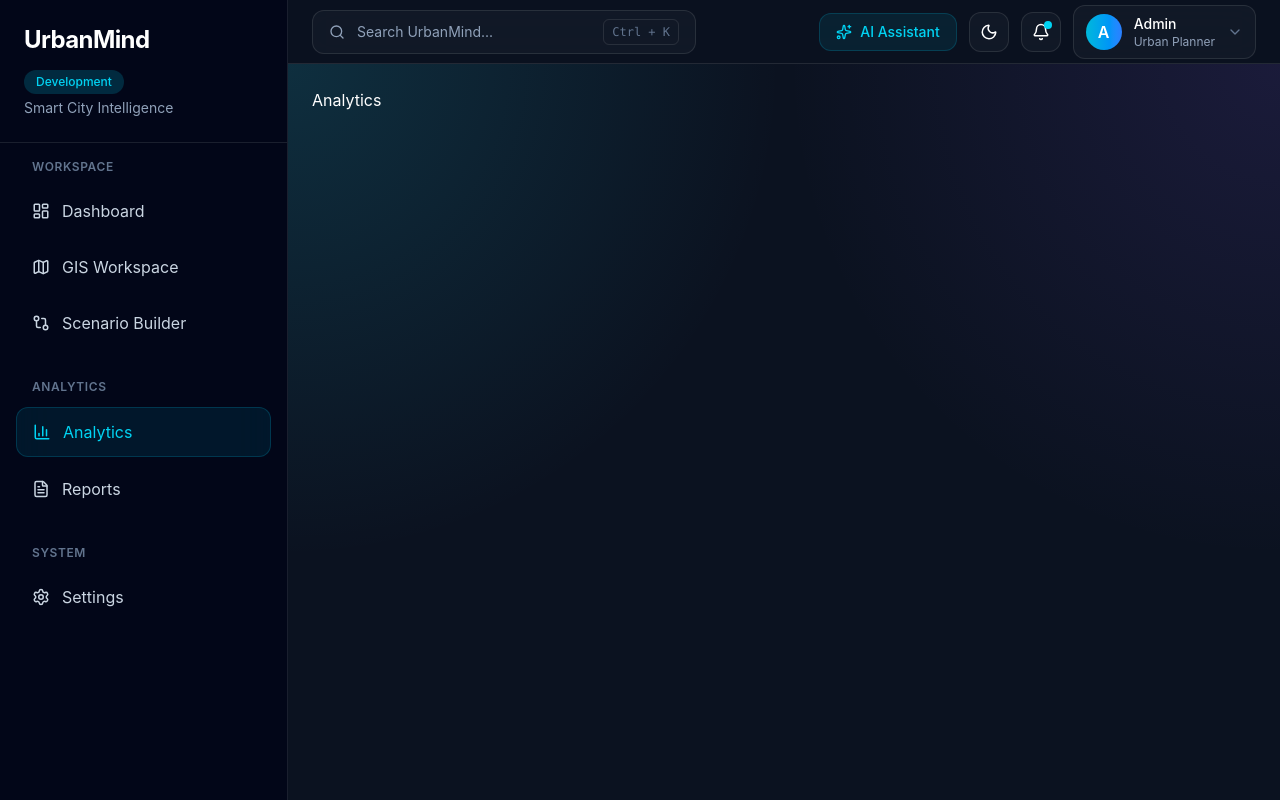
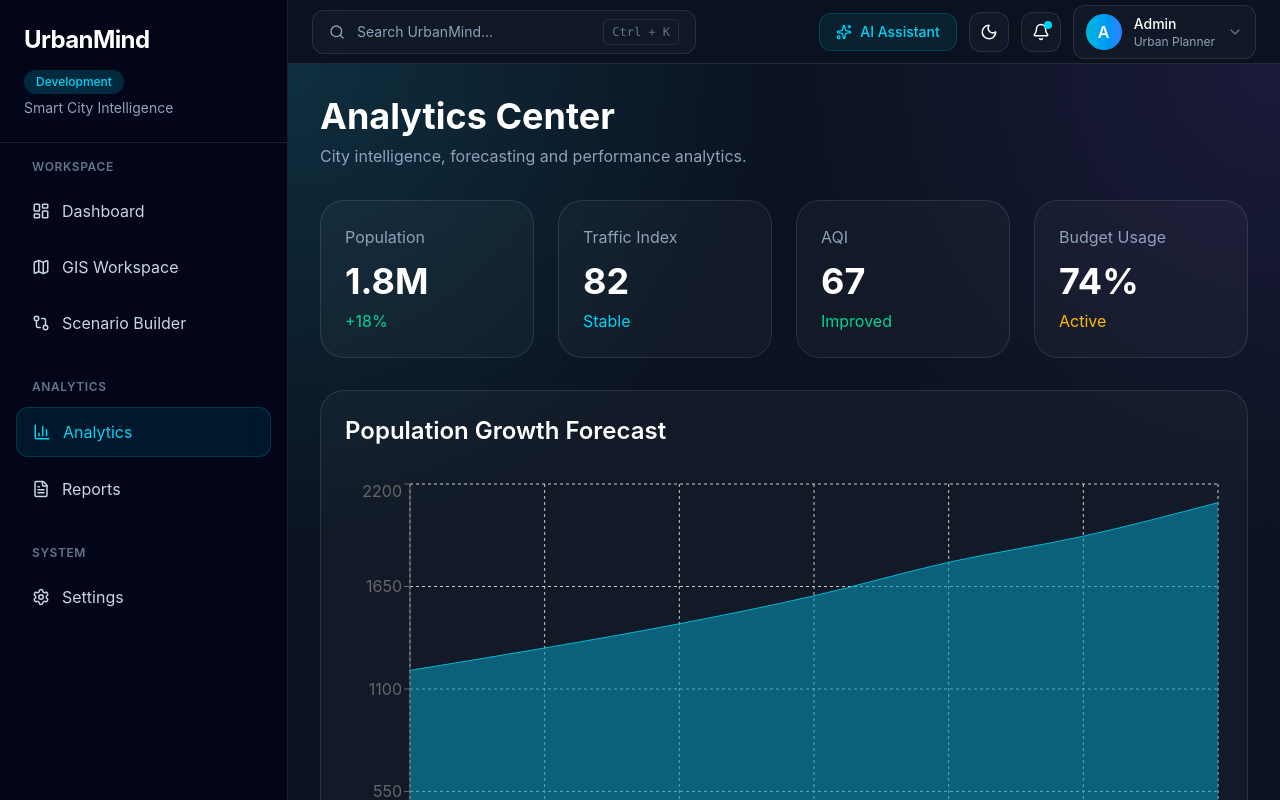
Before and after one commit to Akanksha7Dixit/UrbanMind, a React app in the folder frontend/: page /analytics in a window 1280 px wide. Built offline with nearby package versions, Linux system fonts and the light colour scheme; the HTML template or start-up script is replaced by a standard one.

Commit message:
added analytics and graphs

```diff
--- a/frontend/src/features/analytics/AnalyticsPage.jsx
+++ b/frontend/src/features/analytics/AnalyticsPage.jsx
@@ -1,7 +1,331 @@
+import {
+  AreaChart,
+  Area,
+  XAxis,
+  YAxis,
+  Tooltip,
+  ResponsiveContainer,
+  BarChart,
+  Bar,
+  CartesianGrid,
+} from "recharts";
+
+const populationData = [
+  { year: "2024", value: 1200 },
+  { year: "2025", value: 1320 },
+  { year: "2026", value: 1450 },
+  { year: "2027", value: 1600 },
+  { year: "2028", value: 1780 },
+  { year: "2029", value: 1920 },
+  { year: "2030", value: 2100 },
+];
+
+const infrastructureData = [
+  { sector: "Healthcare", value: 67 },
+  { sector: "Education", value: 82 },
+  { sector: "Transport", value: 74 },
+  { sector: "Utilities", value: 89 },
+];
+
 export default function AnalyticsPage() {
   return (
-    <div className="p-6">
-      Analytics
+    <div className="space-y-8 p-8">
+
+      {/* HEADER */}
+
+      <div>
+        <h1 className="text-4xl font-bold">
+          Analytics Center
+        </h1>
+
+        <p className="mt-2 text-slate-400">
+          City intelligence, forecasting and performance analytics.
+        </p>
+      </div>
+
+      {/* KPI SECTION */}
+
+      <section>
+        <div className="grid gap-6 lg:grid-cols-4">
+
+          <div className="analytics-card">
+            <p className="text-slate-400">
+              Population
+            </p>
+
+            <h2 className="mt-3 text-4xl font-bold">
+              1.8M
+            </h2>
+
+            <p className="mt-2 text-emerald-400">
+              +18%
+            </p>
+          </div>
+
+          <div className="analytics-card">
+            <p className="text-slate-400">
+              Traffic Index
+            </p>
+
+            <h2 className="mt-3 text-4xl font-bold">
+              82
+            </h2>
+
+            <p className="mt-2 text-cyan-400">
+              Stable
+            </p>
+          </div>
+
+          <div className="analytics-card">
+            <p className="text-slate-400">
+              AQI
+            </p>
+
+            <h2 className="mt-3 text-4xl font-bold">
+              67
+            </h2>
+
+            <p className="mt-2 text-emerald-400">
+              Improved
+            </p>
+          </div>
+
+          <div className="analytics-card">
+            <p className="text-slate-400">
+              Budget Usage
+            </p>
+
+            <h2 className="mt-3 text-4xl font-bold">
+              74%
+            </h2>
+
+            <p className="mt-2 text-amber-400">
+              Active
+            </p>
+          </div>
+
+        </div>
+      </section>
+
+      {/* POPULATION TREND */}
+
+      <section
+        className="
+          rounded-3xl
+          border border-white/10
+          bg-white/[0.03]
+          p-6
+        "
+      >
+        <h2 className="text-2xl font-semibold">
+          Population Growth Forecast
+        </h2>
+
+        <div className="mt-8 h-[450px]">
+
+          <ResponsiveContainer width="100%" height="100%">
+            <AreaChart data={populationData}>
+              <CartesianGrid strokeDasharray="3 3" />
+
+              <XAxis dataKey="year" />
+
+              <YAxis />
+
+              <Tooltip />
+
+              <Area
+                type="monotone"
+                dataKey="value"
+                stroke="#06b6d4"
+                fill="#0891b2"
+              />
+            </AreaChart>
+          </ResponsiveContainer>
+
+        </div>
+      </section>
+
+      {/* TRAFFIC + INFRASTRUCTURE */}
+
+      <section>
+        <div className="grid gap-6 lg:grid-cols-2">
+
+          <div
+            className="
+              rounded-3xl
+              border border-white/10
+              bg-white/[0.03]
+              p-6
+            "
+          >
+            <h2 className="text-2xl font-semibold">
+              Traffic Analysis
+            </h2>
+
+            <div className="mt-8 h-[350px]">
+
+              <ResponsiveContainer width="100%" height="100%">
+                <AreaChart data={populationData}>
+                  <CartesianGrid strokeDasharray="3 3" />
+
+                  <XAxis dataKey="year" />
+
+                  <YAxis />
+
+                  <Tooltip />
+
+                  <Area
+                    type="monotone"
+                    dataKey="value"
+                    stroke="#22c55e"
+                    fill="#15803d"
+                  />
+                </AreaChart>
+              </ResponsiveContainer>
+
+            </div>
+          </div>
+
+          <div
+            className="
+              rounded-3xl
+              border border-white/10
+              bg-white/[0.03]
+              p-6
+            "
+          >
+            <h2 className="text-2xl font-semibold">
+              Infrastructure Coverage
+            </h2>
+
+            <div className="mt-8 h-[350px]">
+
+              <ResponsiveContainer width="100%" height="100%">
+                <BarChart data={infrastructureData}>
+                  <CartesianGrid strokeDasharray="3 3" />
+
+                  <XAxis dataKey="sector" />
+
+                  <YAxis />
+
+                  <Tooltip />
+
+                  <Bar
+                    dataKey="value"
+                    fill="#06b6d4"
+                  />
+                </BarChart>
+              </ResponsiveContainer>
+
+            </div>
+          </div>
+
+        </div>
+      </section>
+
+      {/* AI FORECAST */}
+
+      <section>
+        <h2 className="mb-6 text-2xl font-semibold">
+          AI Forecast
+        </h2>
+
+        <div className="grid gap-6 lg:grid-cols-3">
+
+          <div
+            className="
+              rounded-3xl
+              border border-cyan-500/20
+              bg-cyan-500/5
+              p-6
+            "
+          >
+            <p className="text-cyan-400">
+              Population 2030
+            </p>
+
+            <h3 className="mt-3 text-5xl font-bold">
+              2.1M
+            </h3>
+
+            <p className="mt-4 text-slate-400">
+              Expected growth based on
+              current urban expansion.
+            </p>
+          </div>
+
+          <div
+            className="
+              rounded-3xl
+              border border-white/10
+              p-6
+            "
+          >
+            <p className="text-slate-400">
+              Healthcare Demand
+            </p>
+
+            <h3 className="mt-3 text-5xl font-bold">
+              +31%
+            </h3>
+
+            <p className="mt-4 text-slate-400">
+              Demand increase forecast.
+            </p>
+          </div>
+
+          <div
+            className="
+              rounded-3xl
+              border border-white/10
+              p-6
+            "
+          >
+            <p className="text-slate-400">
+              Traffic Growth
+            </p>
+
+            <h3 className="mt-3 text-5xl font-bold">
+              +22%
+            </h3>
+
+            <p className="mt-4 text-slate-400">
+              Peak corridor utilization.
+            </p>
+          </div>
+
+        </div>
+      </section>
+
+      {/* EXECUTIVE SUMMARY */}
+
+      <section
+        className="
+          rounded-3xl
+          border border-white/10
+          bg-gradient-to-r
+          from-cyan-950/20
+          via-slate-950
+          to-indigo-950/20
+          p-8
+        "
+      >
+        <p className="text-cyan-400">
+          Executive Insight
+        </p>
+
+        <h2 className="mt-4 text-4xl font-bold">
+          Healthcare Infrastructure Expansion Recommended
+        </h2>
+
+        <p className="mt-6 max-w-4xl text-slate-400">
+          Current population projections indicate growing
+          demand in high-density districts. AI forecasting
+          suggests expanding healthcare coverage before
+          2028 to avoid service bottlenecks.
+        </p>
+      </section>
+
     </div>
   );
 }
--- a/frontend/src/features/reports/ReportsPage.jsx
+++ /dev/null
@@ -1,7 +0,0 @@
-export default function ReportsPage() {
-  return (
-    <div className="p-6">
-      Reports
-    </div>
-  );
-}
--- a/frontend/src/index.css
+++ b/frontend/src/index.css
@@ -36,3 +36,7 @@ body {
 .toolbar-btn:hover {
   @apply border-cyan-500/30;
 }
+
+.analytics-card {
+  @apply rounded-3xl border border-white/10 bg-white/[0.03] p-6;
+}
```
